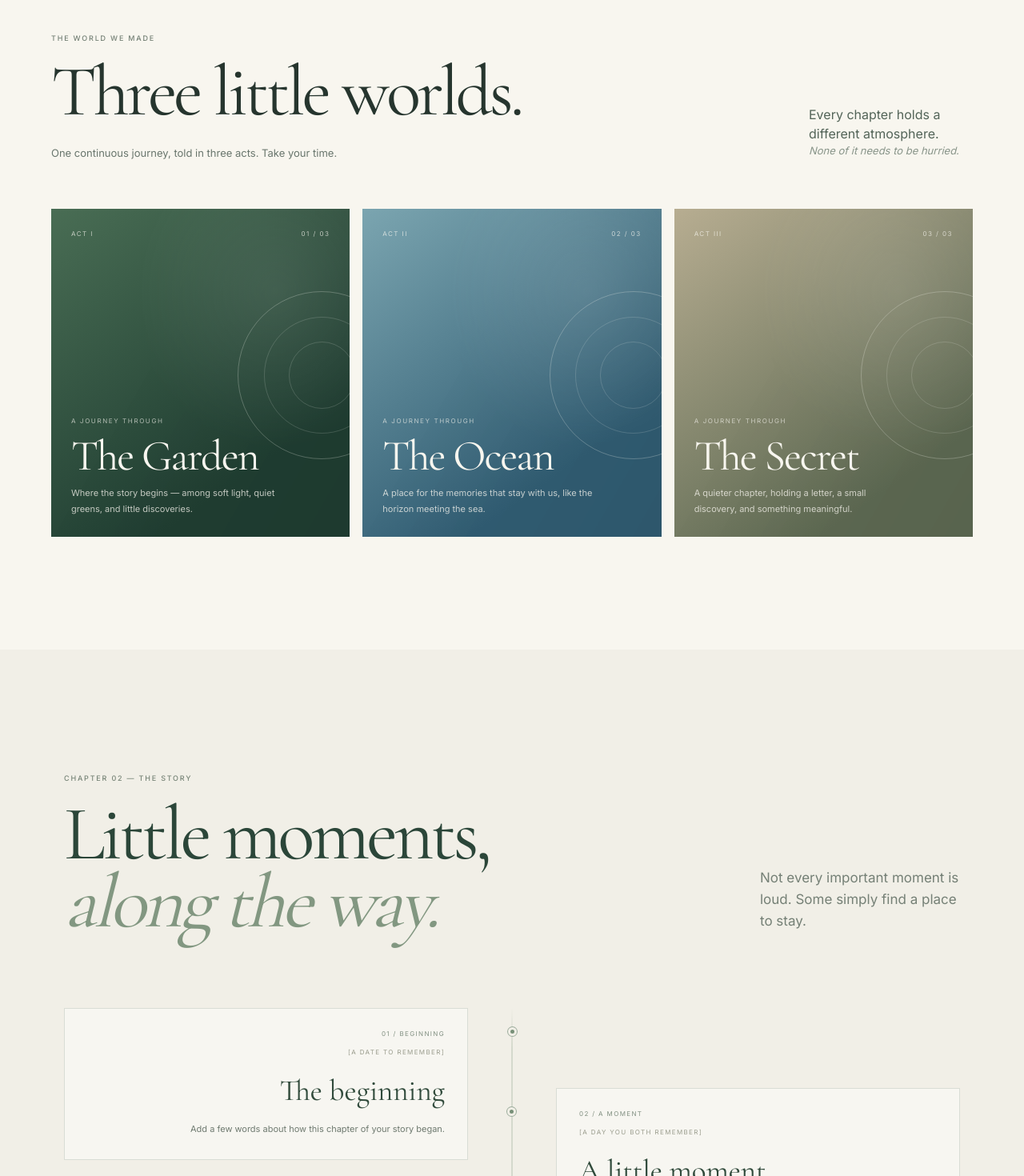
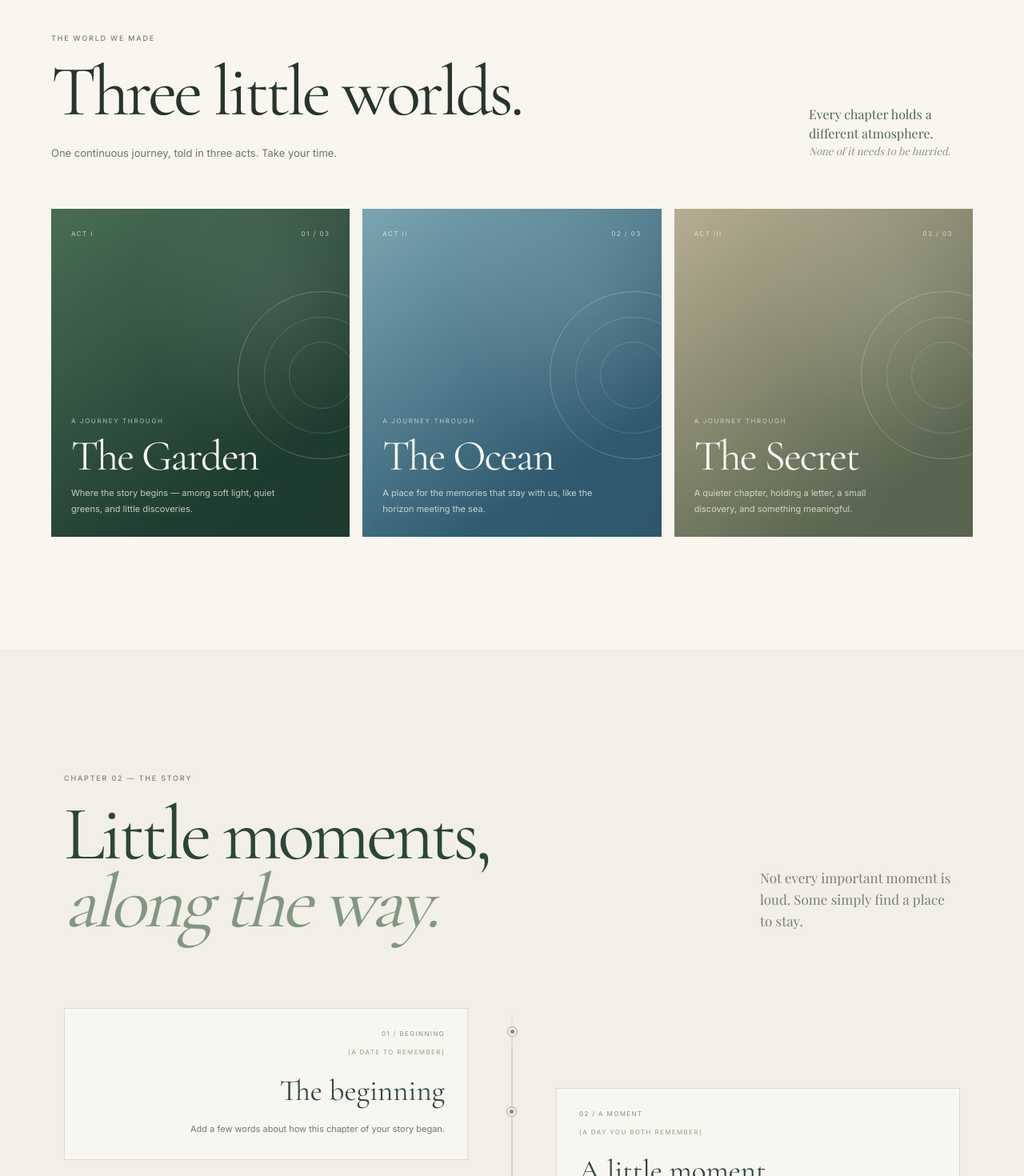
Before and after one commit to Velox-Lap/REMEMBER-, a Next.js app: page / in a window 1280 px wide. Shown: the part 900-2370 px from the top of the page at 80% size. Built offline with nearby package versions, Linux system fonts and the light colour scheme.

Commit message:
Use configured editorial font token in ocean styles

```diff
--- a/src/app/globals.css
+++ b/src/app/globals.css
@@ -128,7 +128,7 @@ a:focus-visible, button:focus-visible {
 .section-heading .eyebrow { color:#758176; margin-bottom:18px; }
 .section-heading h2 { margin:0; font-family:var(--font-cormorant),Georgia,serif; font-weight:400; font-size:clamp(54px,7vw,94px); letter-spacing:-.045em; line-height:.95; }
 .section-heading p { max-width:440px; margin:22px 0 0; color:#69766d; font-size:13px; line-height:1.85; }
-.acts-side-note { max-width:205px; margin:0 0 5px; font-family:var(--font-editorial),Georgia,serif; font-size:16px; line-height:1.5; color:#536458; }
+.acts-side-note { max-width:205px; margin:0 0 5px; font-family:var(--font-playfair),Georgia,serif; font-size:16px; line-height:1.5; color:#536458; }
 .acts-side-note span { display:block; color:#89958a; font-size:13px; font-style:italic; }
 .acts-grid { display:grid; grid-template-columns:repeat(3,minmax(0,1fr)); gap:16px; }
 .act-card { min-height:410px; position:relative; overflow:hidden; isolation:isolate; padding:25px; display:flex; flex-direction:column; justify-content:space-between; color:#f8f6ef; }
@@ -259,7 +259,7 @@ a:focus-visible, button:focus-visible {
   font-size: clamp(58px, 7.5vw, 96px); font-weight: 400; line-height: .88; letter-spacing: -.045em;
 }
 .story-heading h2 em, .memories-heading h2 em { color: #829781; font-weight: 400; }
-.story-heading > p { max-width: 250px; margin: 0 0 5px; color: #758076; font-family: var(--font-editorial), Georgia, serif; font-size: 17px; line-height: 1.6; }
+.story-heading > p { max-width: 250px; margin: 0 0 5px; color: #758076; font-family: var(--font-playfair), Georgia, serif; font-size: 17px; line-height: 1.6; }
 .story-timeline { position: relative; display: grid; grid-template-columns: 1fr 1fr; column-gap: 110px; row-gap: 54px; }
 .timeline-rail { position: absolute; left: 50%; top: 0; bottom: 0; width: 1px; background: linear-gradient(transparent, #b8c3b2 8%, #b8c3b2 92%, transparent); transform: translateX(-50%); }
 .timeline-entry { position: relative; min-height: 170px; }
@@ -482,7 +482,7 @@ a:focus-visible, button:focus-visible {
 .ocean-hero-copy h2 em { color: #5f8c99; font-weight: 400; }
 .ocean-hero-copy > p {
   max-width: 410px; margin: 25px auto 0; color: #527985;
-  font-family: var(--font-editorial), Georgia, serif; font-size: 16px; line-height: 1.65;
+  font-family: var(--font-playfair), Georgia, serif; font-size: 16px; line-height: 1.65;
 }
 .ocean-discover {
   display: inline-flex; align-items: center; gap: 16px; margin-top: 34px;
@@ -571,7 +571,7 @@ a:focus-visible, button:focus-visible {
 .tide-note-copy p { margin: 0; color: #71898a; font-size: 10px; line-height: 1.7; }
 .ocean-closing {
   margin: 70px auto 0; color: #64858a; text-align: center;
-  font-family: var(--font-editorial), Georgia, serif; font-size: clamp(18px, 2.5vw, 24px); font-style: italic;
+  font-family: var(--font-playfair), Georgia, serif; font-size: clamp(18px, 2.5vw, 24px); font-style: italic;
 }
 @media (max-width: 760px) {
   .ocean-sky { height: 610px; }
```
